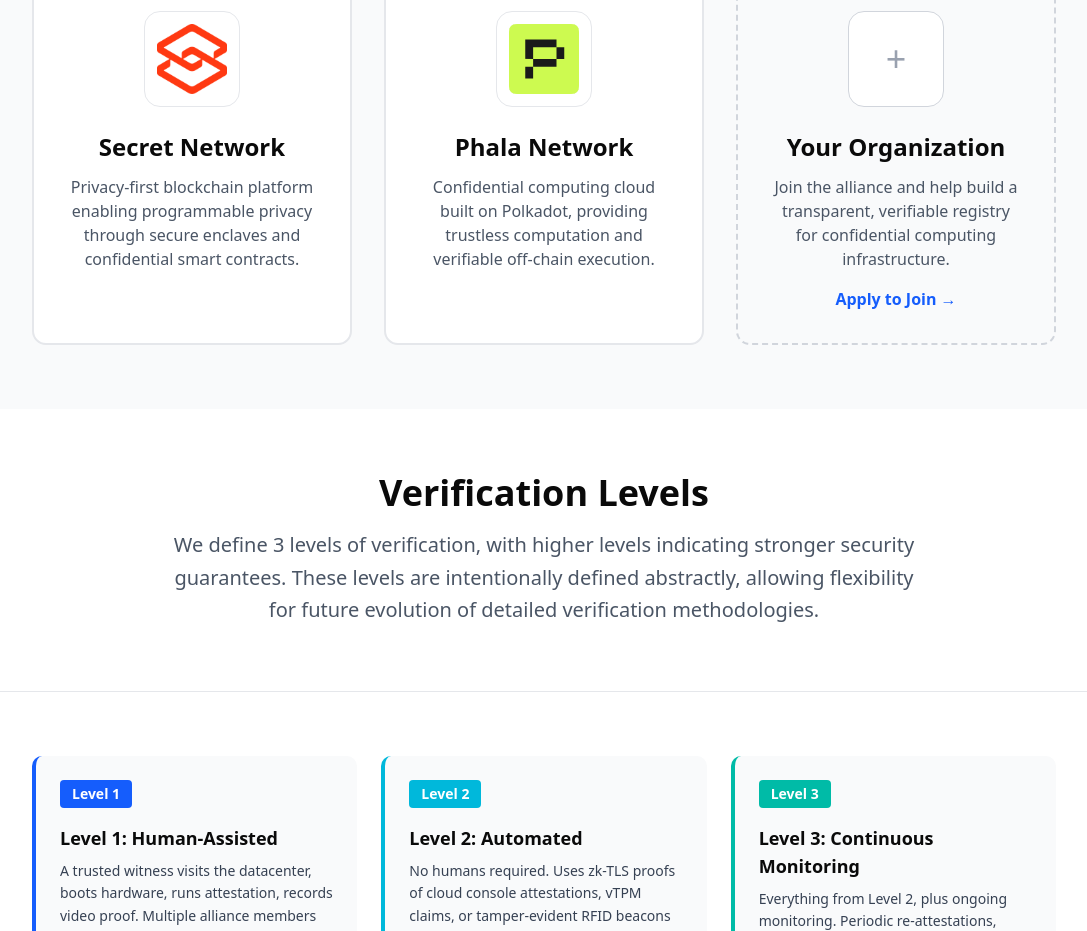
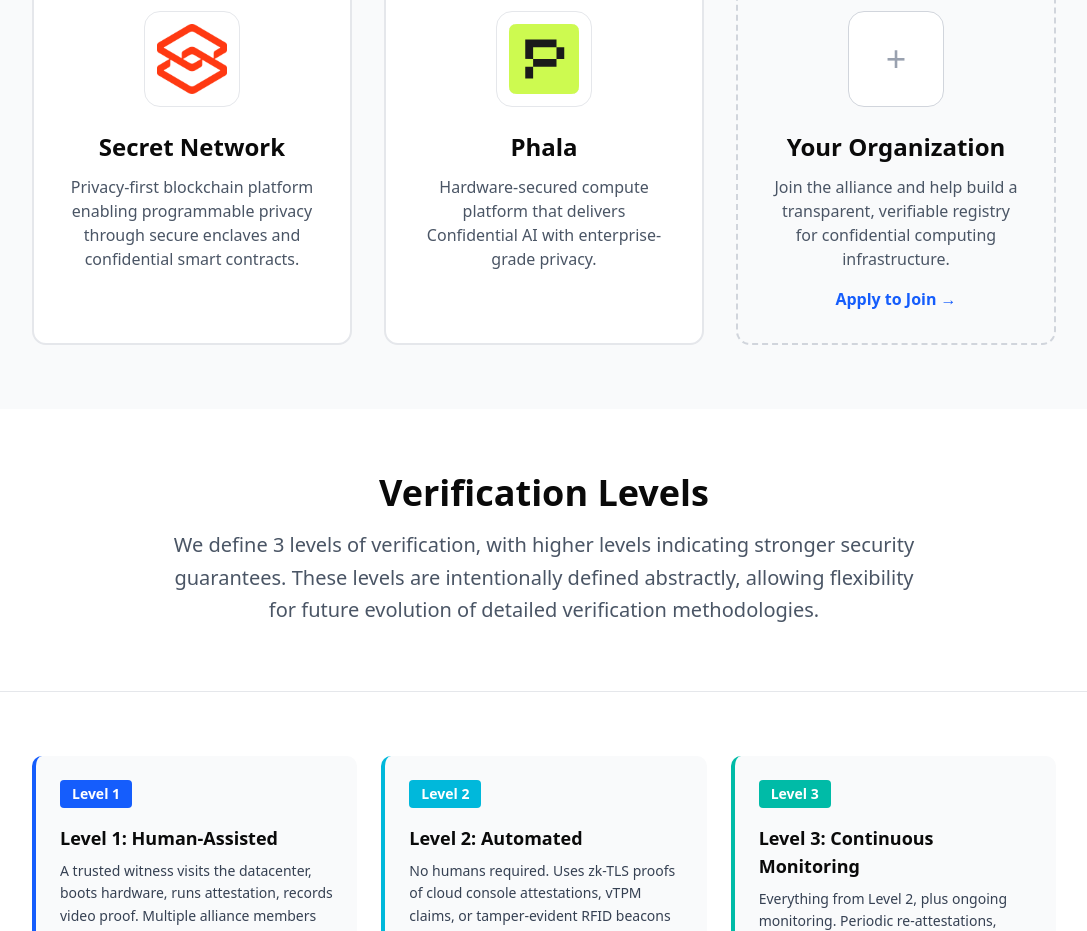
Before and after one commit to proofofcloud/proofofcloudorg, a Next.js app in the folder frontend/: page / in a window 1280 px wide. Shown: the part 1900-2831 px from the top of the page, without its empty margins (96-1183 px from the left). Built offline with nearby package versions, Linux system fonts and the light colour scheme.

Commit message:
update phala description

```diff
--- a/frontend/app/page.tsx
+++ b/frontend/app/page.tsx
@@ -105,10 +105,10 @@
 
             <div className="bg-white p-8 rounded-xl border-2 border-gray-200 text-center hover:shadow-xl hover:-translate-y-1 transition-all">
               <div className="w-24 h-24 mx-auto mb-6 flex items-center justify-center bg-white rounded-2xl border border-gray-200 p-3">
-                <Image src="/assets/phala.png" alt="Phala Network" width={96} height={96} className="object-contain" />
+                <Image src="/assets/phala.png" alt="Phala" width={96} height={96} className="object-contain" />
               </div>
-              <h3 className="text-2xl font-semibold mb-3">Phala Network</h3>
-              <p className="text-gray-600 mb-4">Confidential computing cloud built on Polkadot, providing trustless computation and verifiable off-chain execution.</p>
+              <h3 className="text-2xl font-semibold mb-3">Phala</h3>
+              <p className="text-gray-600 mb-4">Hardware-secured compute platform that delivers Confidential AI with enterprise-grade privacy.</p>
             </div>
 
             <div className="bg-gray-50 p-8 rounded-xl border-2 border-dashed border-gray-300 text-center">
```
Also changed, not shown: 1 other file (tests, documents, lock files or other folders).
